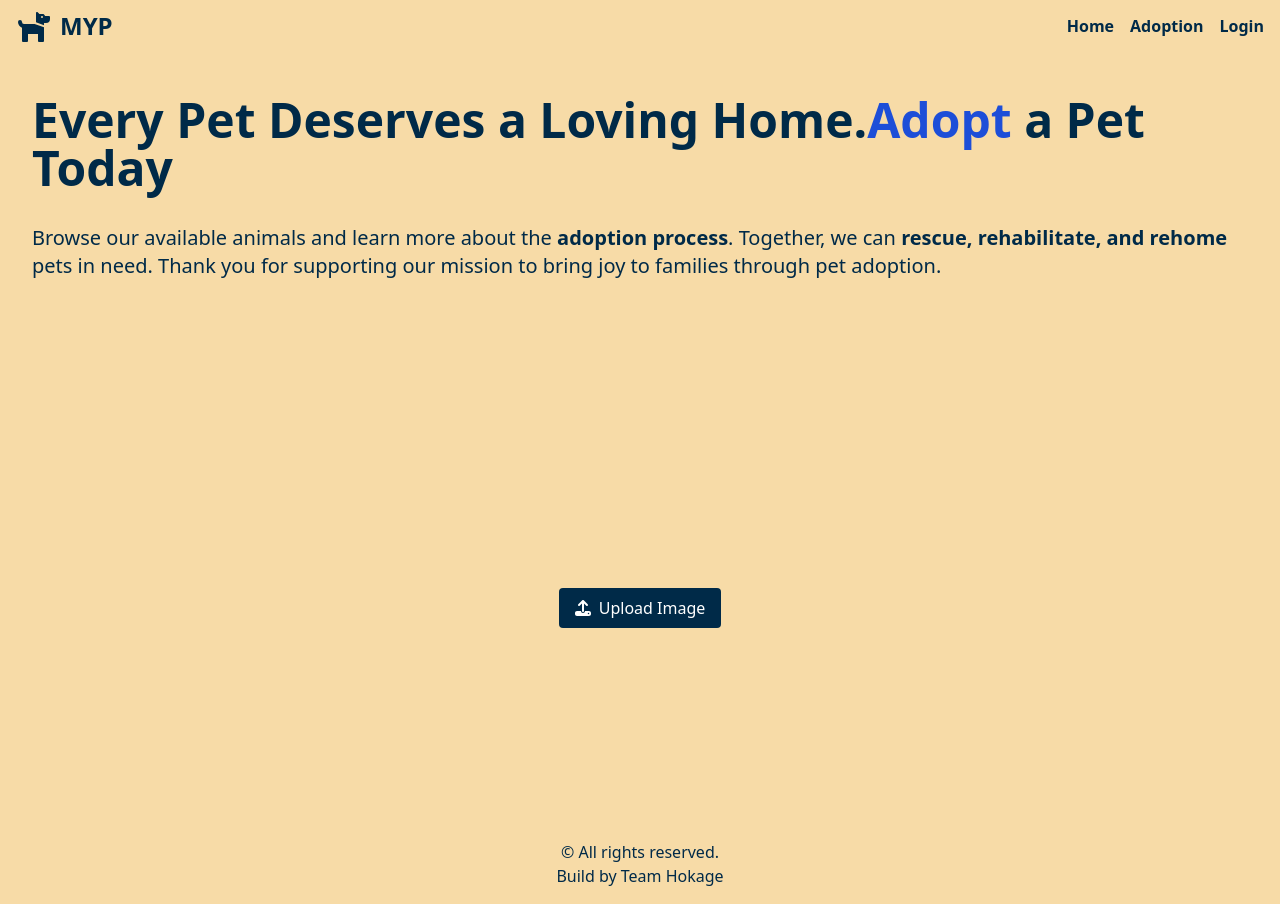
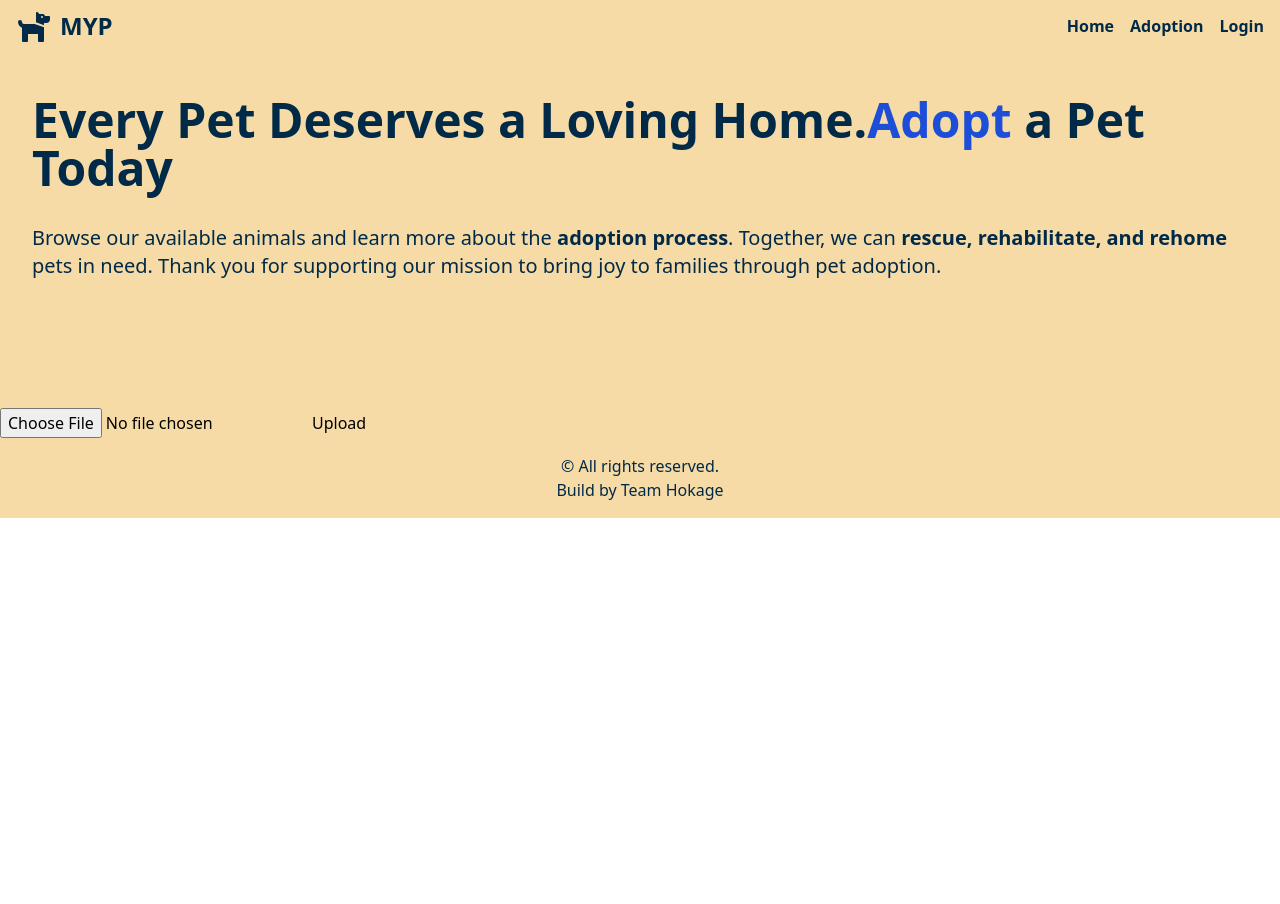
Before and after one commit to Dheerajjha451/Meet_Your_Pet, a React (Vite) app in the folder frontend/: page / in a window 1280 px wide. After the commit the page ends 800 px from the top, so only its background shows below. Built offline with nearby package versions, Linux system fonts and the light colour scheme.

Commit message:
Model Prediction Functionality Added

```diff
--- a/frontend/package.json
+++ b/frontend/package.json
@@ -15,7 +15,9 @@
     "@fortawesome/react-fontawesome": "^0.2.0",
     "axios": "^1.6.8",
     "react": "^18.2.0",
-    "react-dom": "^18.2.0"
+    "react-dom": "^18.2.0",
+    "react-icons": "^5.0.1",
+    "react-router-dom": "^6.22.3"
   },
   "devDependencies": {
     "@types/react": "^18.2.66",
--- a/frontend/src/assets/Components/Upload.jsx
+++ b/frontend/src/assets/Components/Upload.jsx
@@ -1,70 +1,45 @@
-import { useState } from "react";
-import { FontAwesomeIcon } from '@fortawesome/react-fontawesome';
-import { faUpload } from '@fortawesome/free-solid-svg-icons';
+import React, { useState } from "react";
 
-const ImageUpload = () => {
-  const [image, setImage] = useState(null);
-  const [uploaded, setUploaded] = useState(false);
-  const [containerWidth, setContainerWidth] = useState('400px');
-  const [containerHeight, setContainerHeight] = useState('400px');
+function UploadImage() {
+  const [file, setFile] = useState(null);
+  const [prediction, setPrediction] = useState(null);
 
-  const handleImageUpload = (event) => {
-    const file = event.target.files[0];
-    const reader = new FileReader();
-
-    reader.onload = (e) => {
-      setImage(e.target.result);
-      setUploaded(true);
-
-      const img = new Image();
-      img.src = e.target.result;
-      img.onload = () => {
-        setContainerWidth(`${img.width}px`);
-        setContainerHeight(`${img.height}px`);
-      };
-    };
-
-    reader.readAsDataURL(file);
+  const handleFileChange = (e) => {
+    const selectedFile = e.target.files[0];
+    setFile(selectedFile);
   };
 
+  const handleUpload = async () => {
+    const formData = new FormData();
+    formData.append("file", file);
+
+    console.log(formData);
+
+    try {
+      const response = await fetch("http://localhost:5000/predict", {
+        method: "POST",
+        body: formData,
+      });
+
+      console.log(response);
+
+      const data = await response.json();
+      console.log(data);
+      setPrediction(data.prediction);
+    } catch (error) {
+      console.error("Error uploading file: ", error);
+    }
+  };
+
+  console.log(prediction);
+
   return (
-    <div className="flex flex-col items-center">
-      <div className="relative mb-4" style={{ width: containerWidth, height: containerHeight }}>
-        <div className="absolute inset-0 flex items-center justify-center">
-          {image ? (
-            <img
-              src={image}
-              alt="Uploaded"
-              className="max-w-full max-h-full object-contain"
-              style={{ maxWidth: '100%', maxHeight: '100%' }}
-            />
-          ) : (
-            <label
-              htmlFor="image-upload"
-              className="cursor-pointer bg-customBlue text-white px-4 py-2 rounded flex items-center"
-            >
-              <FontAwesomeIcon icon={faUpload} className="mr-2" />
-              Upload Image
-            </label>
-          )}
-        </div>
-        <input
-          type="file"
-          accept="image/*"
-          onChange={handleImageUpload}
-          className="hidden"
-          id="image-upload"
-        />
-      </div>
-      {uploaded && (
-        <div className="text-center">
-          <button className="bg-customButton text-customBlue px-4 py-2 rounded mb-4">
-            Know About Me
-          </button>
-        </div>
-      )}
+    <div>
+      <input type="file" onChange={handleFileChange} />
+      <button onClick={handleUpload}>Upload</button>
+      {prediction && <p>Prediction: {prediction}</p>}
     </div>
   );
-};
+}
 
-export default ImageUpload;
+export default UploadImage;
```
Also changed, not shown: 1 other file (tests, documents, lock files or other folders).
